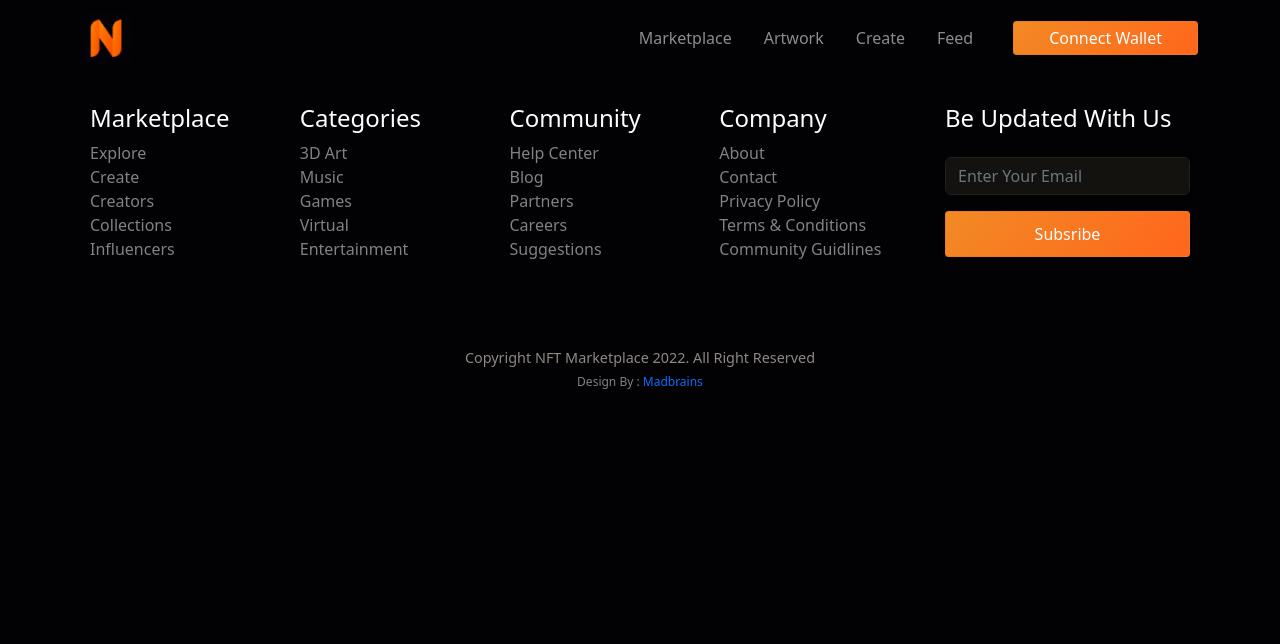
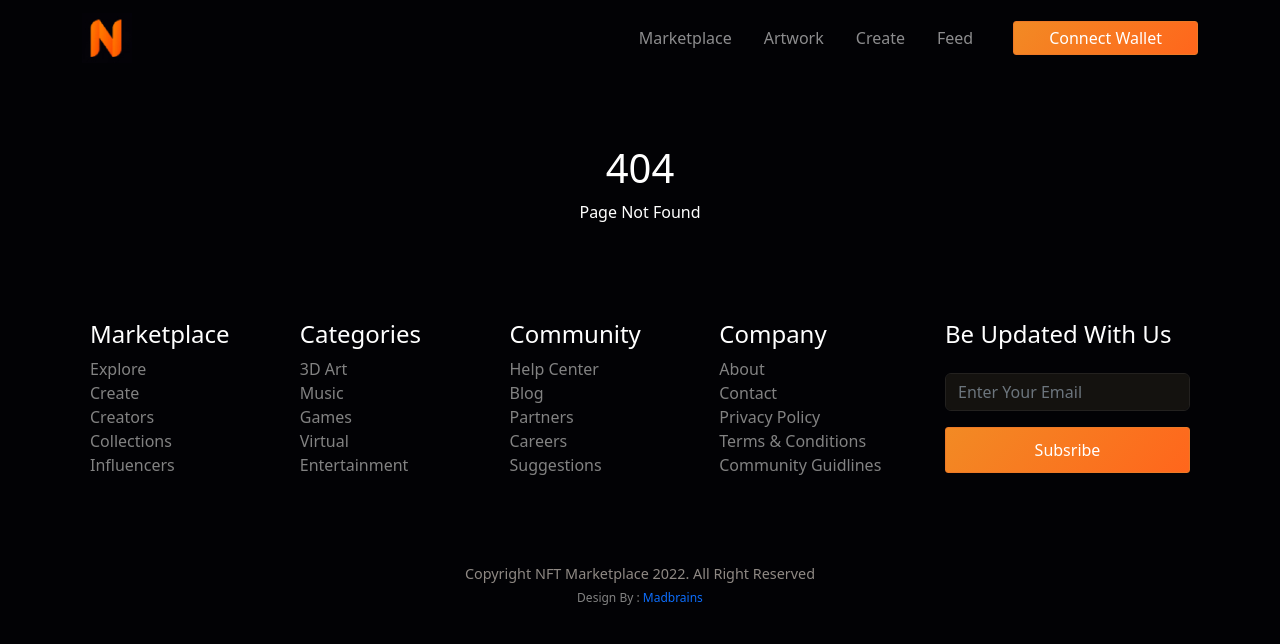
Before and after one commit to hanafiabdilah/nft-marketplace, a React (Create React App) app: page /tes in a window 1280 px wide. Shown: the top 644 px of the page. Built offline with nearby package versions, Linux system fonts and the light colour scheme.

Commit message:
not found page

```diff
--- a/src/App.js
+++ b/src/App.js
@@ -1,5 +1,5 @@
 import { BrowserRouter, Routes, Route } from 'react-router-dom'
-import { Home } from './pages';
+import { Home, NotFound } from './pages';
 import './assets/scss/index.scss'
 import { Navbar, Footer } from './components';
 
@@ -9,7 +9,7 @@ function App() {
       <Navbar />
       <Routes>
         <Route path="/" element={<Home />} />
-        <Route path="/tes" element={<>tes</>} />
+        <Route path="*" element={<NotFound />} />
       </Routes>
       <Footer />
     </BrowserRouter>
--- /dev/null
+++ b/src/pages/NotFound.js
@@ -0,0 +1,10 @@
+export default function NotFound() {
+    return (
+        <div id="not-found" className="pt-5 mt-5">
+            <div className="container text-center mt-5">
+                <h1>404</h1>
+                <p>Page Not Found</p>
+            </div>
+        </div>
+    )
+}
--- a/src/pages/index.js
+++ b/src/pages/index.js
@@ -1,3 +1,4 @@
 import Home from './Home'
+import NotFound from './NotFound'
 
-export { Home }
+export { Home, NotFound }
```
